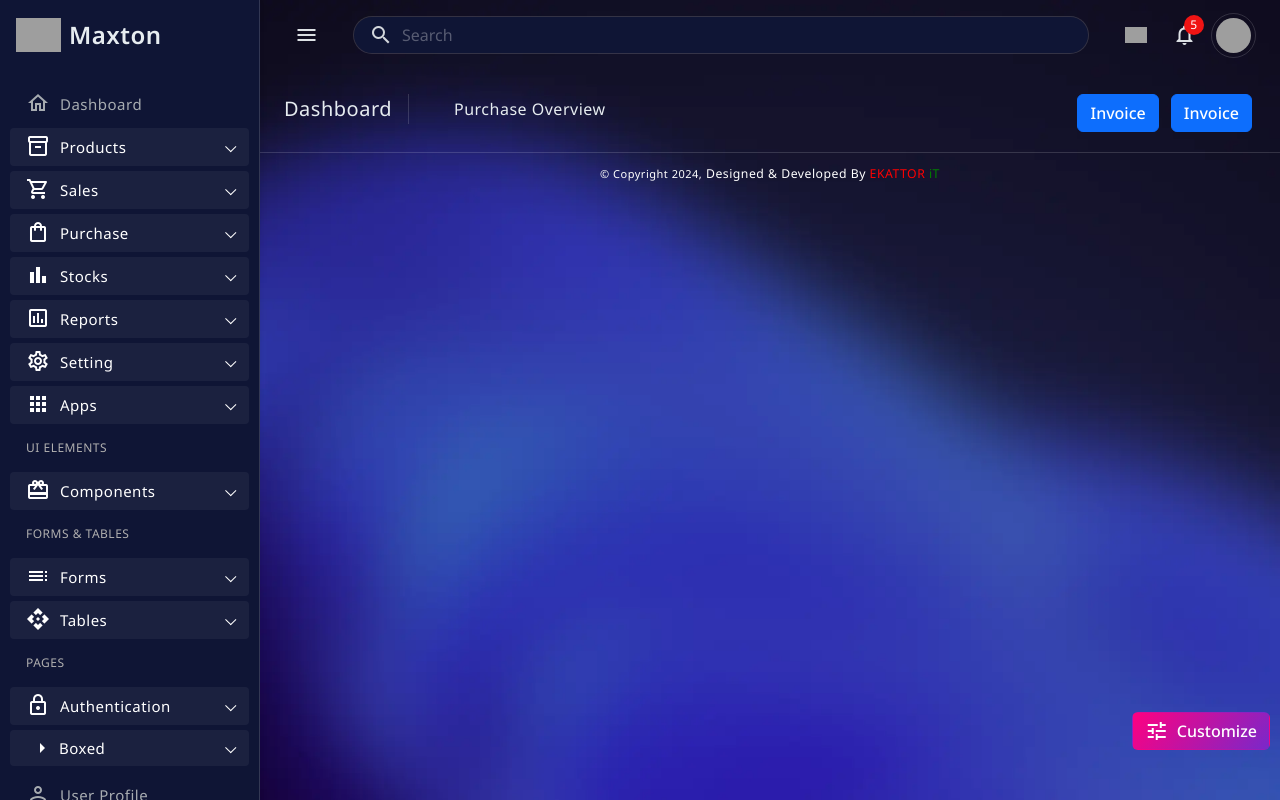
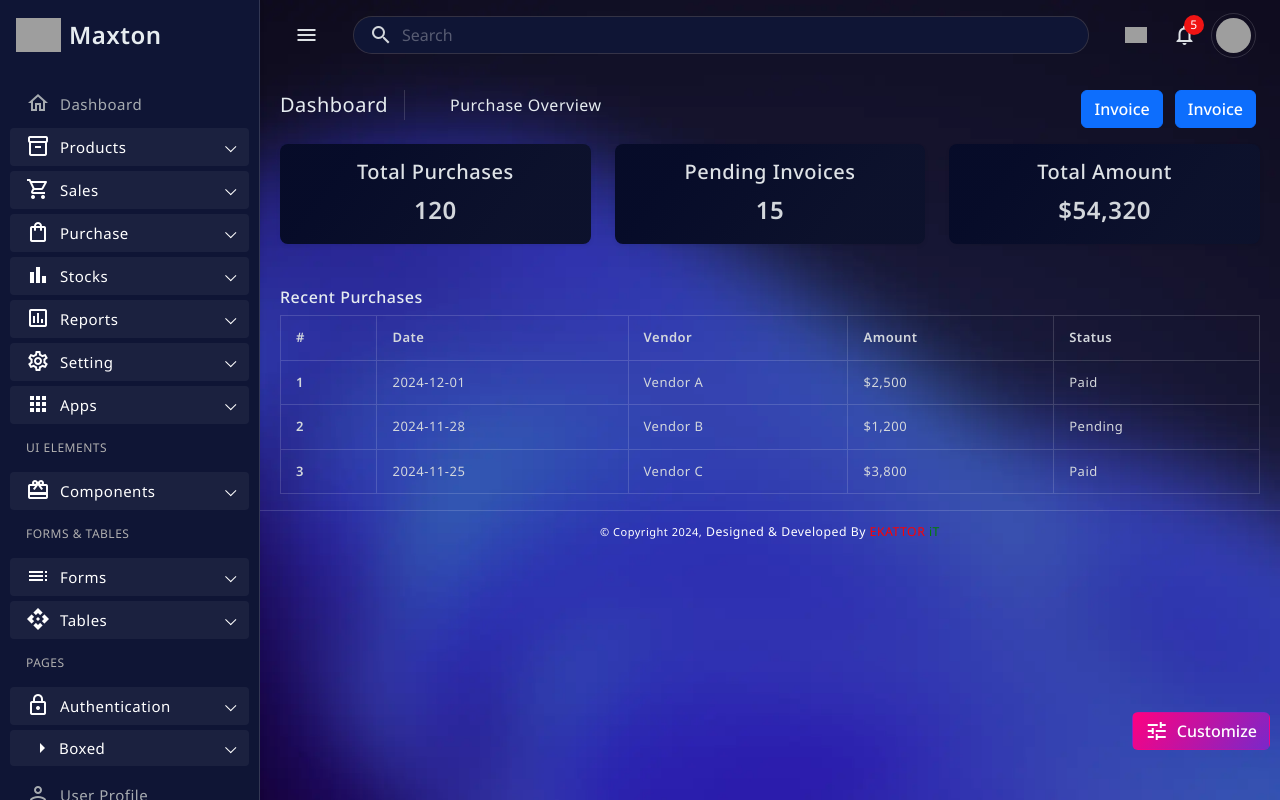
Before and after one commit to rony885/maxton-dashboard, a React (Create React App) app: page /purchase-view/1 in a window 1280 px wide. Built offline with nearby package versions, Linux system fonts and the light colour scheme; grey boxes are pictures that could not be loaded.

Commit message:
maxton dashboard

```diff
--- a/src/pages/Purchase/PurchaseView.jsx
+++ b/src/pages/Purchase/PurchaseView.jsx
@@ -53,12 +53,112 @@ const PurchaseView = () => {
             </div>
           </div>
           {/* <!--end breadcrumb--> */}
+
+          {/* <!-- Purchase Statistics Section --> */}
+          <div className="purchase-overview">
+            <div className="row">
+              <div className="col-md-4">
+                <div className="card shadow-sm stats-card">
+                  <div className="card-body">
+                    <h5 className="card-title">Total Purchases</h5>
+                    <p className="card-text stats-value">120</p>
+                  </div>
+                </div>
+              </div>
+              <div className="col-md-4">
+                <div className="card shadow-sm stats-card">
+                  <div className="card-body">
+                    <h5 className="card-title">Pending Invoices</h5>
+                    <p className="card-text stats-value">15</p>
+                  </div>
+                </div>
+              </div>
+              <div className="col-md-4">
+                <div className="card shadow-sm stats-card">
+                  <div className="card-body">
+                    <h5 className="card-title">Total Amount</h5>
+                    <p className="card-text stats-value">$54,320</p>
+                  </div>
+                </div>
+              </div>
+            </div>
+          </div>
+
+          {/* <!-- Purchases Table Section --> */}
+          <div className="purchase-list mt-4">
+            <h4>Recent Purchases</h4>
+            <table className="table table-bordered">
+              <thead>
+                <tr>
+                  <th scope="col">#</th>
+                  <th scope="col">Date</th>
+                  <th scope="col">Vendor</th>
+                  <th scope="col">Amount</th>
+                  <th scope="col">Status</th>
+                </tr>
+              </thead>
+              <tbody>
+                <tr>
+                  <th scope="row">1</th>
+                  <td>2024-12-01</td>
+                  <td>Vendor A</td>
+                  <td>$2,500</td>
+                  <td>Paid</td>
+                </tr>
+                <tr>
+                  <th scope="row">2</th>
+                  <td>2024-11-28</td>
+                  <td>Vendor B</td>
+                  <td>$1,200</td>
+                  <td>Pending</td>
+                </tr>
+                <tr>
+                  <th scope="row">3</th>
+                  <td>2024-11-25</td>
+                  <td>Vendor C</td>
+                  <td>$3,800</td>
+                  <td>Paid</td>
+                </tr>
+              </tbody>
+            </table>
+          </div>
         </div>
       </main>
     </Wrapper>
   );
 };
 const Wrapper = styled.section`
+  .main-content {
+    padding: 20px;
+  }
+  .stats-card {
+    border-radius: 8px;
+    margin-bottom: 20px;
+    text-align: center;
+  }
+  .stats-value {
+    font-size: 24px;
+    font-weight: bold;
+  }
+  .purchase-list {
+    margin-top: 20px;
+  }
+  table {
+    width: 100%;
+    border-collapse: collapse;
+  }
+  th,
+  td {
+    padding: 12px 15px;
+    text-align: left;
+  }
+  .breadcrumb-title,
+  .breadcrumb-item,
+  .btn-primary,
+  h4 {
+    font-size: 16px;
+  }
+
   @media screen and (max-width: 768px) {
     .page-breadcrumb {
       display: block !important;
```
